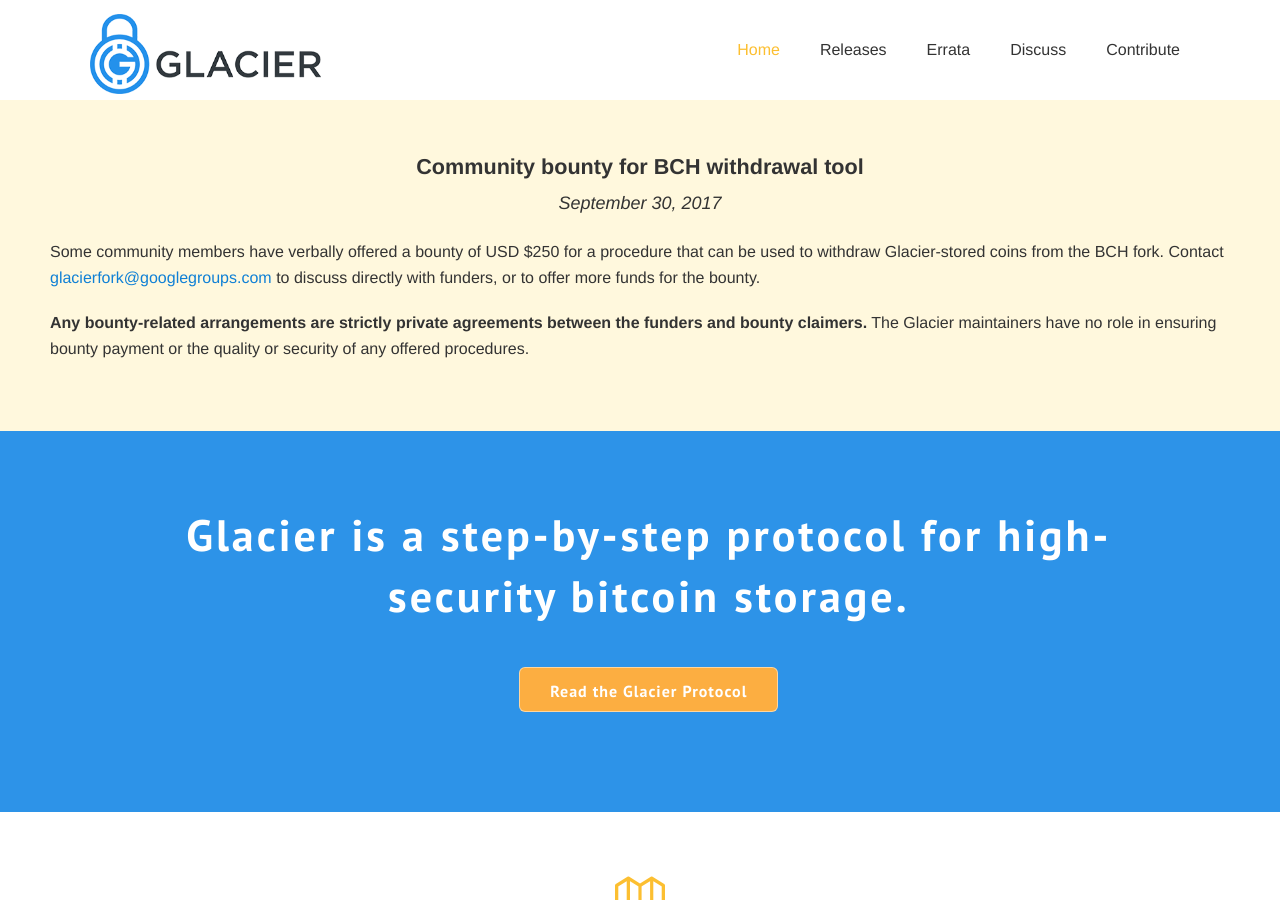
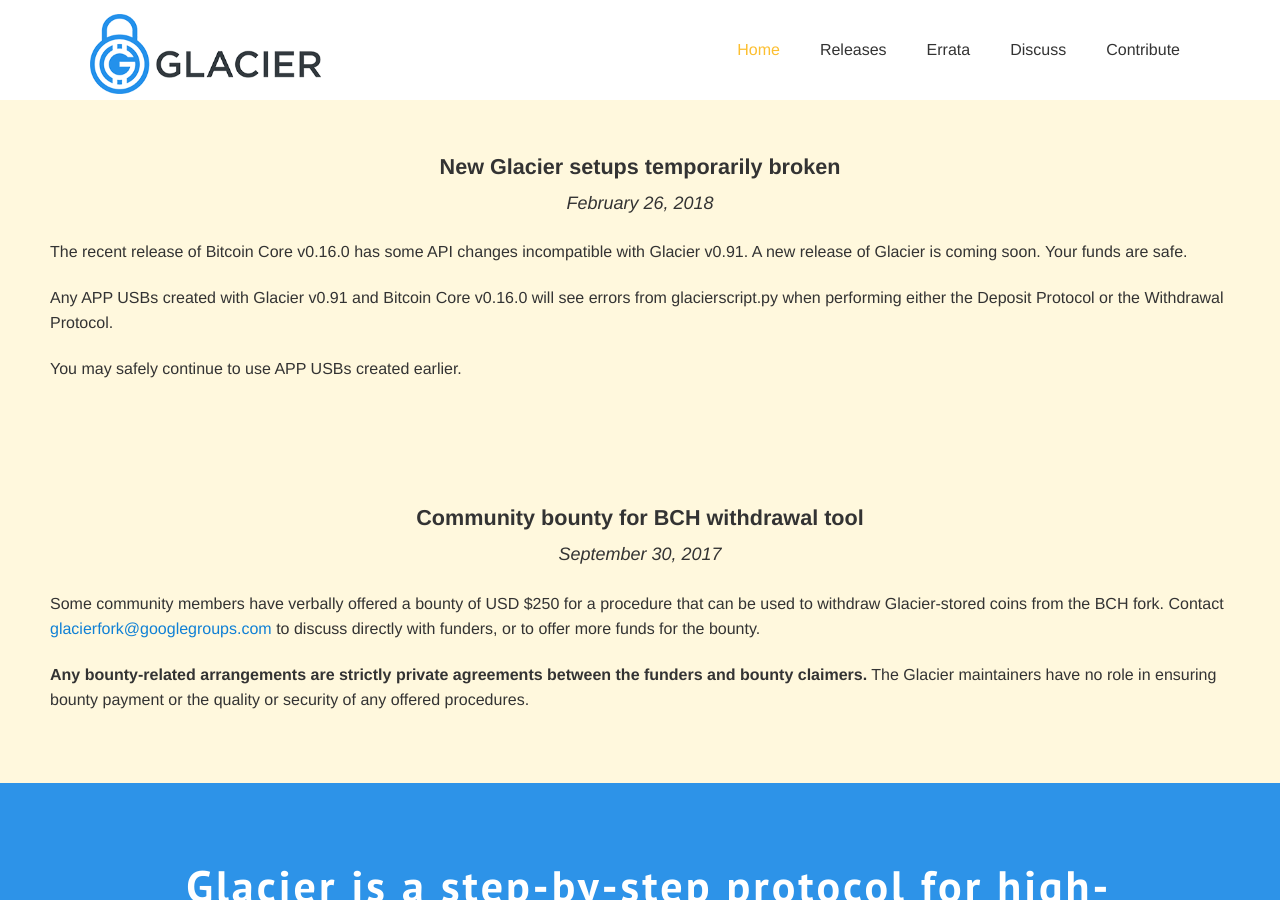
Before and after one commit to GlacierProtocol/glacierprotocol.github.io, a Jekyll site: the page built from index.html, in a window 1280 px wide and 900 px high. Built offline with Jekyll 4.4.1, drawn with Linux system fonts in a browser that asks for light colours; some web fonts are replaced; the list of posts is cut into pages by our own code.

Commit message:
Add warning about Glacier being broken

```diff
--- a/_layouts/default.html
+++ b/_layouts/default.html
@@ -108,6 +108,20 @@
         <section>
 
           <p class='glacier-warning-headline'>
+            New Glacier setups temporarily broken
+            <br><span class='glacier-warning-dateline'>February 26, 2018</span>
+          </p>
+
+          <p>The recent release of Bitcoin Core v0.16.0 has some API changes incompatible with Glacier v0.91. A new release of Glacier is coming soon. Your funds are safe.</p>
+	  <p>Any APP USBs created with Glacier v0.91 and Bitcoin Core v0.16.0 will see errors from glacierscript.py when performing either the Deposit Protocol or the Withdrawal Protocol.</p>
+	  <p>You may safely continue to use APP USBs created earlier.</p>
+        </section>
+      </div>
+
+      <div class='contain-to-grid glacier-warning'>
+        <section>
+
+          <p class='glacier-warning-headline'>
             Community bounty for BCH withdrawal tool
             <br><span class='glacier-warning-dateline'>September 30, 2017</span>
           </p>
```
